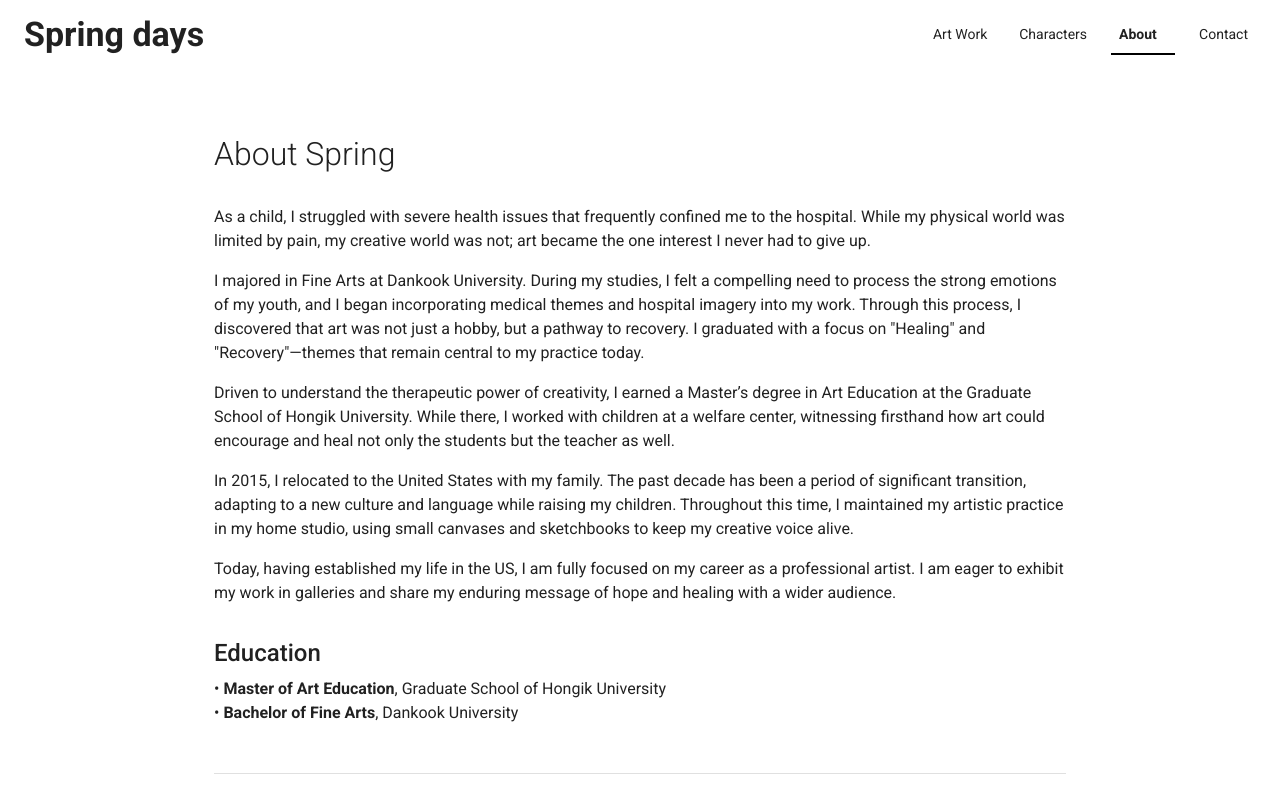
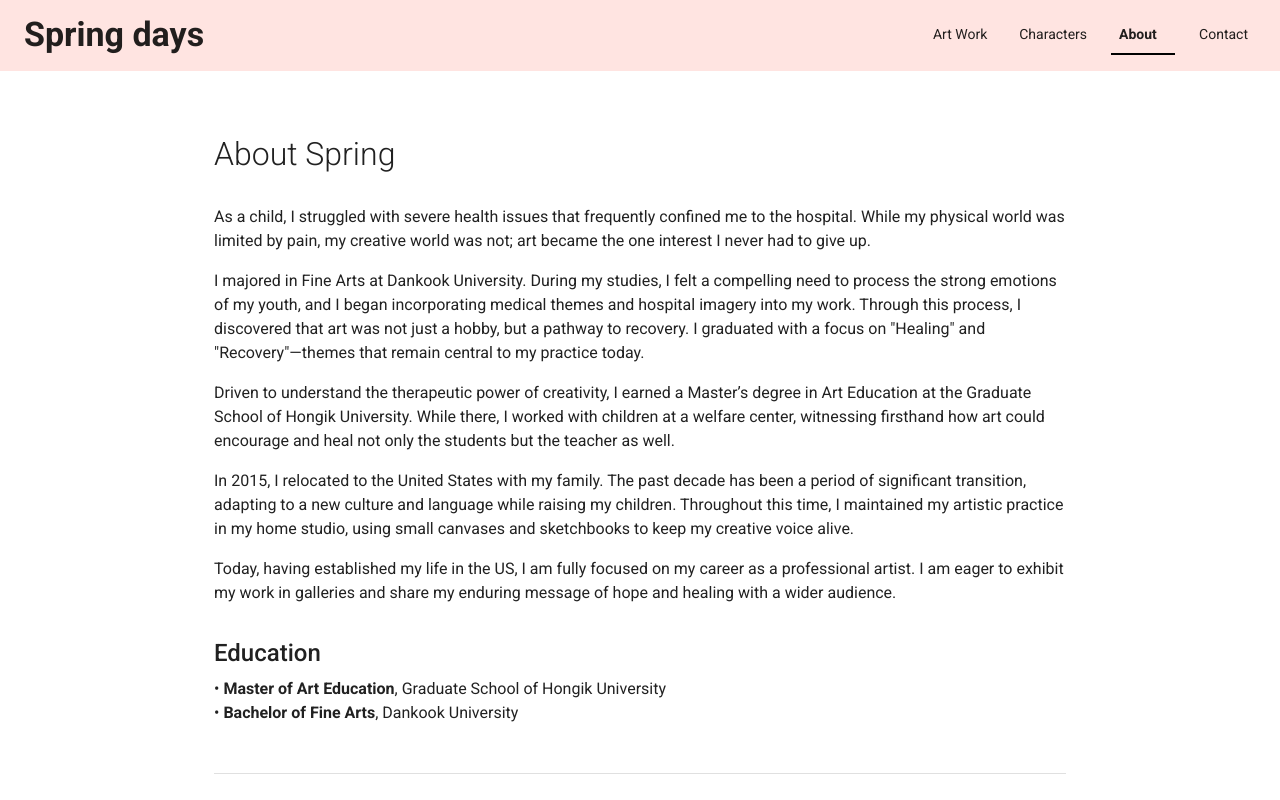
Before and after one commit to jaylee1021/springk_portfolio, a Next.js app: page /about in a window 1280 px wide. Shown: the top 800 px of the page. Built offline with nearby package versions, Linux system fonts and the light colour scheme.

Commit message:
change nav bar background to pink

```diff
--- a/src/components/Layout/Navbar.tsx
+++ b/src/components/Layout/Navbar.tsx
@@ -33,7 +33,7 @@ export default function Navbar() {
   };
 
   return (
-    <AppBar position="static" color="transparent" elevation={0}>
+    <AppBar position="static" sx={{ backgroundColor: '#ffe4e1' }} elevation={0}>
       <Container maxWidth="xl">
         <Toolbar disableGutters>
           <Box component={Link}
```
